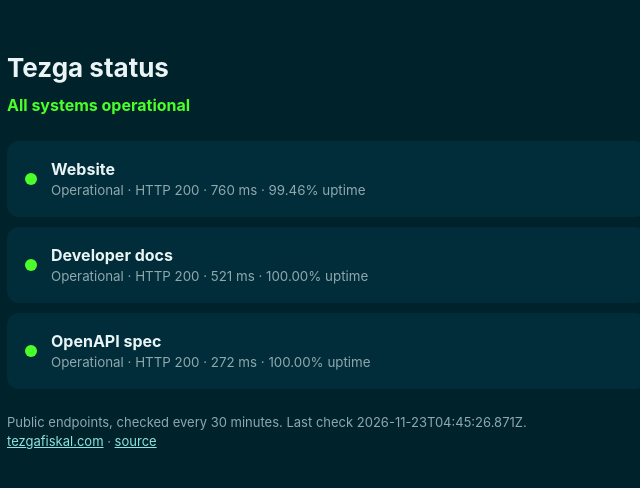
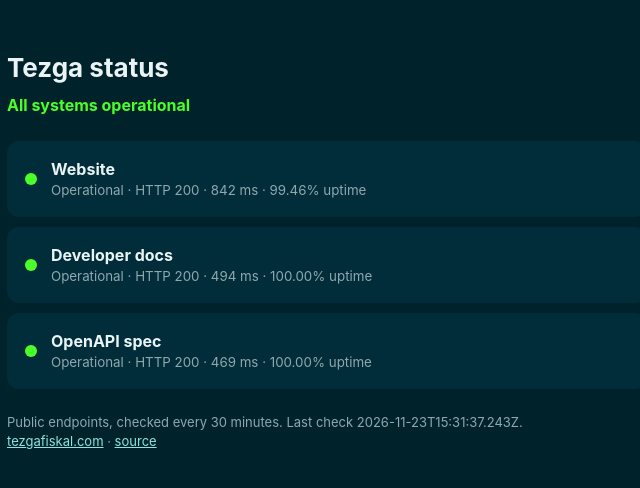
Before and after one commit to GoSimple-agency/status, a plain HTML site: page index.html in a window 1280 px wide. Shown: the full height of the page, 313-953 px from the left. Drawn offline with Linux system fonts and the light colour scheme.

Commit message:
status update [skip ci]

```diff
--- a/index.html
+++ b/index.html
@@ -10,9 +10,9 @@
 .foot{color:var(--muted);font-size:13px;margin-top:24px}a{color:#8de5e1}</style></head>
 <body><div class="wrap"><h1>Tezga status</h1>
 <p class="state">All systems operational</p>
-<div class="card up"><span class="dot"></span><div><b>Website</b><small>Operational · HTTP 200 · 760 ms · 99.46% uptime</small></div></div>
-<div class="card up"><span class="dot"></span><div><b>Developer docs</b><small>Operational · HTTP 200 · 521 ms · 100.00% uptime</small></div></div>
-<div class="card up"><span class="dot"></span><div><b>OpenAPI spec</b><small>Operational · HTTP 200 · 272 ms · 100.00% uptime</small></div></div>
-<p class="foot">Public endpoints, checked every 30 minutes. Last check 2026-11-23T04:45:26.871Z.<br>
+<div class="card up"><span class="dot"></span><div><b>Website</b><small>Operational · HTTP 200 · 842 ms · 99.46% uptime</small></div></div>
+<div class="card up"><span class="dot"></span><div><b>Developer docs</b><small>Operational · HTTP 200 · 494 ms · 100.00% uptime</small></div></div>
+<div class="card up"><span class="dot"></span><div><b>OpenAPI spec</b><small>Operational · HTTP 200 · 469 ms · 100.00% uptime</small></div></div>
+<p class="foot">Public endpoints, checked every 30 minutes. Last check 2026-11-23T15:31:37.243Z.<br>
 <a href="https://tezgafiskal.com">tezgafiskal.com</a> · <a href="https://github.com/GoSimple-agency/status">source</a></p>
 </div></body></html>
```
Also changed, not shown: history.json (+1 -1 lines), 1 other file.
